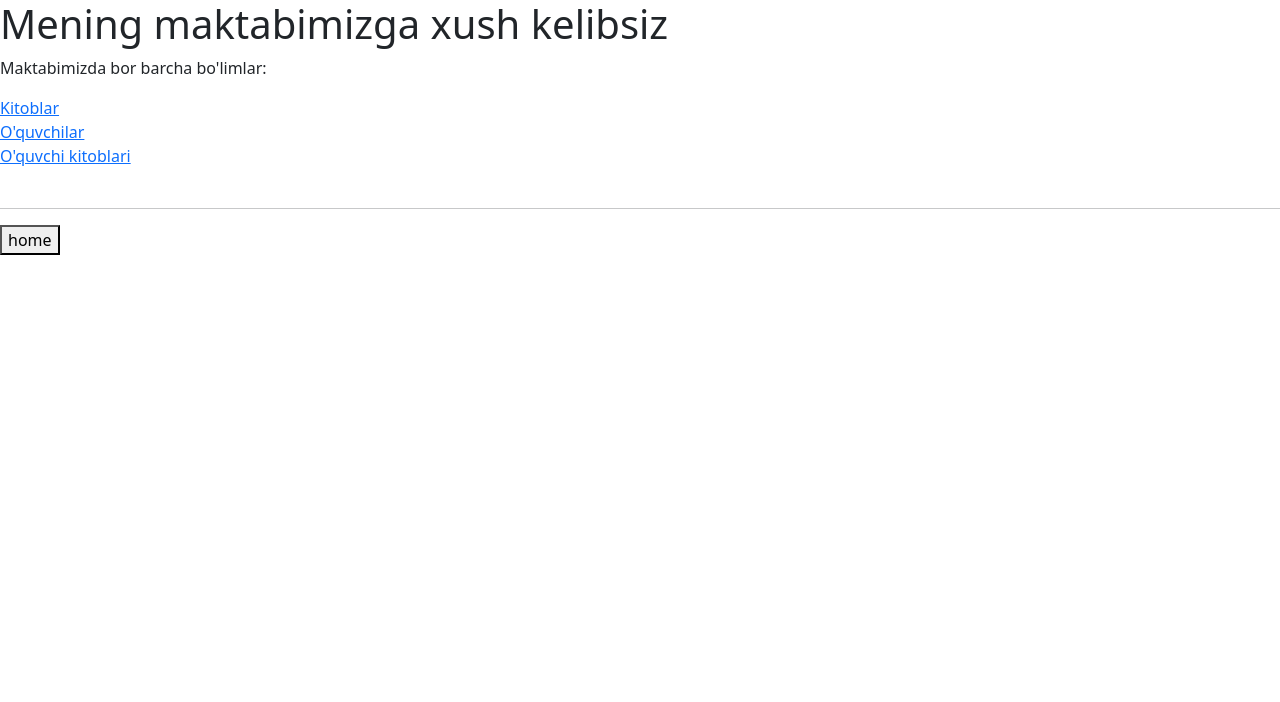
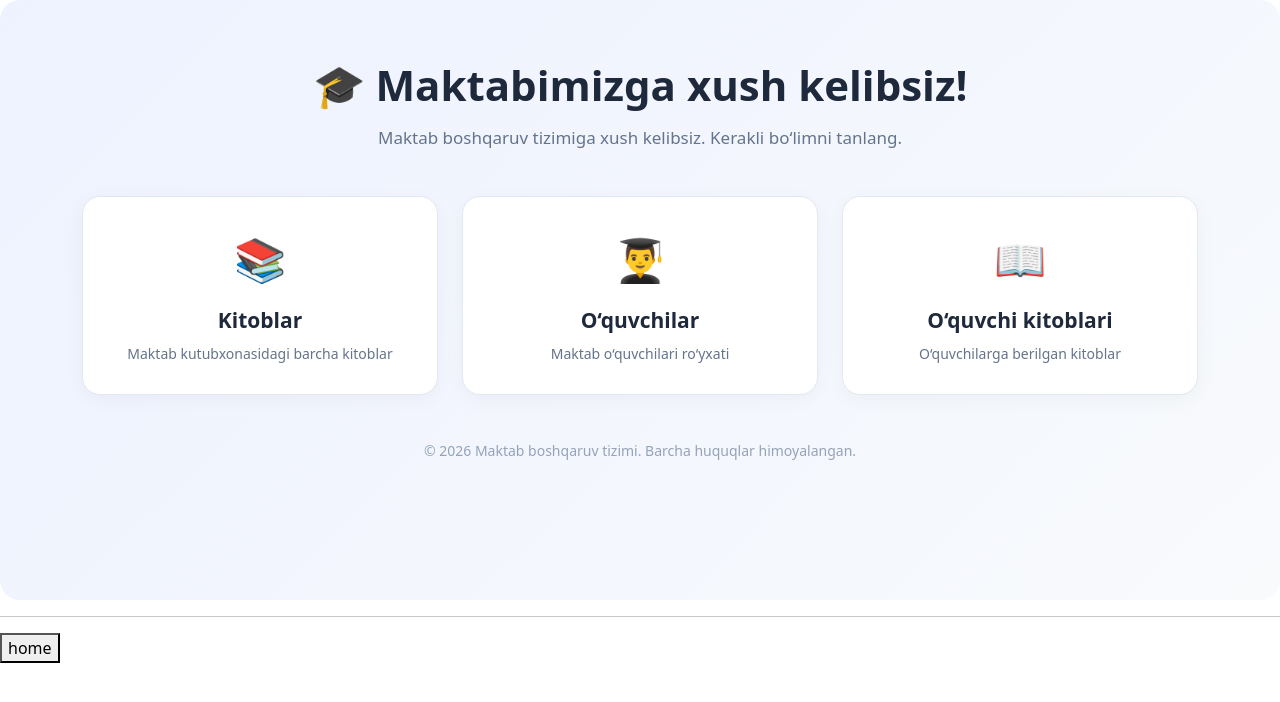
Before and after one commit to dizcard/web, a Django app: page / in a window 1280 px wide. Shown: the top 702 px of the page. Run offline with Django 5.2, Linux system fonts and the light colour scheme; parts of the project's set-up code (start-up, migrations or seed data) failed here and were passed over; some libraries are stand-ins or nearby versions.

Commit message:
bu saytni yangiladm

```diff
--- a/library/templates/home.html
+++ b/library/templates/home.html
@@ -1,18 +1,133 @@
+
 {% extends 'base.html' %}
 
-{% block title %}Home{% endblock %}
+{% block title %}Bosh sahifa{% endblock %}
 
 {% block content %}
 
-<h1>Mening  maktabimizga xush kelibsiz</h1>
-<p>Maktabimizda bor barcha bo'limlar:</p>
-<a href="{% url 'books' %}">Kitoblar</a>
-<br>
-<a href="{% url 'users' %}">O'quvchilar</a>
-<br>
-<a href="{% url 'userbooks' %}">O'quvchi kitoblari</a>
-<br>
-<br>
+<style>
+    .home-wrapper {
+        padding: 60px 20px;
+        min-height: 75vh;
+        background: linear-gradient(135deg, #eef2ff, #f8fafc);
+        border-radius: 20px;
+    }
 
+    .welcome-title {
+        font-size: 42px;
+        font-weight: 800;
+        color: #1e293b;
+        text-align: center;
+        margin-bottom: 15px;
+    }
+
+    .welcome-text {
+        text-align: center;
+        color: #64748b;
+        font-size: 17px;
+        margin-bottom: 45px;
+    }
+
+    .menu-card {
+        background: white;
+        border-radius: 18px;
+        padding: 30px 20px;
+        text-align: center;
+        text-decoration: none;
+        display: block;
+        height: 100%;
+        border: 1px solid #e2e8f0;
+        transition: all 0.3s ease;
+        box-shadow: 0 5px 20px rgba(0,0,0,0.04);
+    }
+
+    .menu-card:hover {
+        transform: translateY(-8px);
+        box-shadow: 0 15px 35px rgba(37,99,235,0.15);
+        border-color: #3b82f6;
+    }
+
+    .menu-icon {
+        font-size: 42px;
+        margin-bottom: 18px;
+    }
+
+    .menu-card h3 {
+        color: #1e293b;
+        font-size: 21px;
+        font-weight: 700;
+        margin-bottom: 10px;
+    }
+
+    .menu-card p {
+        color: #64748b;
+        font-size: 14px;
+        margin-bottom: 0;
+    }
+
+    .home-footer {
+        text-align: center;
+        color: #94a3b8;
+        margin-top: 45px;
+        font-size: 14px;
+    }
+
+    @media (max-width: 576px) {
+        .welcome-title {
+            font-size: 29px;
+        }
+
+        .home-wrapper {
+            padding: 35px 12px;
+        }
+    }
+</style>
+
+<div class="home-wrapper">
+
+    <h1 class="welcome-title">
+        🎓 Maktabimizga xush kelibsiz!
+    </h1>
+
+    <p class="welcome-text">
+        Maktab boshqaruv tizimiga xush kelibsiz.
+        Kerakli bo‘limni tanlang.
+    </p>
+
+    <div class="container">
+        <div class="row g-4">
+
+            <div class="col-md-4">
+                <a href="{% url 'books' %}" class="menu-card">
+                    <div class="menu-icon">📚</div>
+                    <h3>Kitoblar</h3>
+                    <p>Maktab kutubxonasidagi barcha kitoblar</p>
+                </a>
+            </div>
+
+            <div class="col-md-4">
+                <a href="{% url 'users' %}" class="menu-card">
+                    <div class="menu-icon">👨‍🎓</div>
+                    <h3>O‘quvchilar</h3>
+                    <p>Maktab o‘quvchilari ro‘yxati</p>
+                </a>
+            </div>
+
+            <div class="col-md-4">
+                <a href="{% url 'userbooks' %}" class="menu-card">
+                    <div class="menu-icon">📖</div>
+                    <h3>O‘quvchi kitoblari</h3>
+                    <p>O‘quvchilarga berilgan kitoblar</p>
+                </a>
+            </div>
+
+        </div>
+    </div>
+
+    <div class="home-footer">
+        © 2026 Maktab boshqaruv tizimi. Barcha huquqlar himoyalangan.
+    </div>
+
+</div>
 
 {% endblock %}
```
